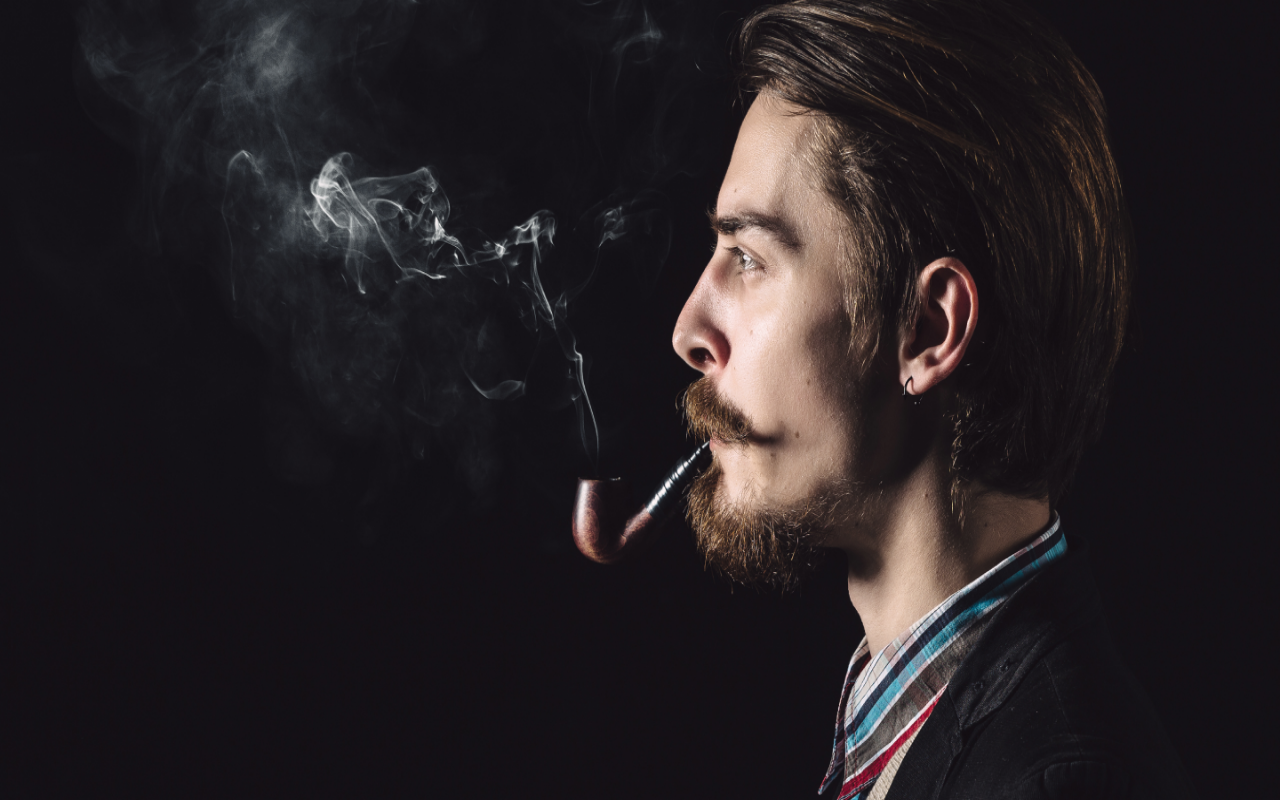
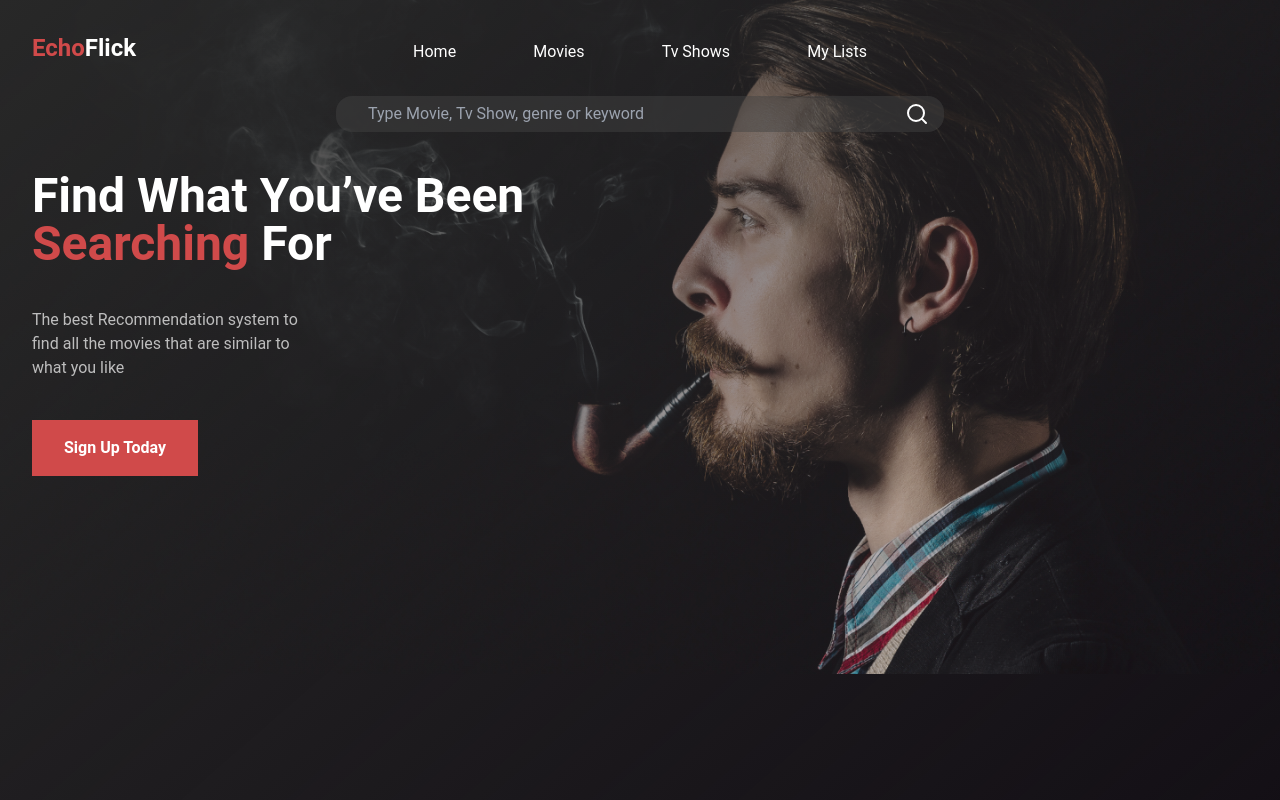
Before and after one commit to safwatyasser26/EchoFlick, a Next.js app: page / in a window 1280 px wide. Built offline with nearby package versions, Linux system fonts and the light colour scheme.

Commit message:
phase 0.1
home page

```diff
--- a/app/globals.css
+++ b/app/globals.css
@@ -1,10 +1,29 @@
 @tailwind base;
 @tailwind components;
 @tailwind utilities;
-
+@import url('https://fonts.googleapis.com/css2?family=Gravitas+One&family=Roboto:wght@100&display=swap');
 body {
   background-image: url('../public/background.png');
   background-repeat: no-repeat;
   background-attachment: fixed;
-  background-size: 100% 100%;
+  background-size: 100% auto;
+  z-index: -10;
+
 }
+
+.glossy {
+
+  z-index: -5;
+  top: 0;
+  left: 0;
+  background: linear-gradient(139deg, #282828 0%, rgba(0, 0, 0, 0) 100.91%);
+
+  width: 100svw;
+  height: 100svh;
+  position: fixed;
+  left: 0;
+}
+
+* {
+  font-family: 'Roboto', system-ui;
+}
--- a/app/layout.js
+++ b/app/layout.js
@@ -1,5 +1,6 @@
 import "./globals.css";
-
+import Header from '@components/Header';
+import SearchBox from '@components/SearchBox';
 export const metadata = {
   title: "EchoFlick",
   description: "Best AI Based Movie and Tv shows Recommender",
@@ -8,8 +9,13 @@ export const metadata = {
 export default function RootLayout({ children }) {
   return (
     <html lang="en">
-      <body className="">
+      <body className="bg-main_black text-white p-8">
+        <Header />
+        <SearchBox />
+        <div className="glossy"></div>
+        <main>
         {children}
+        </main>
       </body>
     </html>
   );
--- a/app/page.js
+++ b/app/page.js
@@ -1,5 +1,21 @@
+
 export default function Home() {
   return (
-    <></>
+    <main>
+      <div className="banner max-sm:text-center">
+        <p className="sm:text-5xl text-3xl font-bold mt-10">
+          Find What You’ve Been <br />{" "}
+          <span className="text-main_red">Searching</span> For
+        </p>
+        <p className="w-72 my-10 opacity-70 max-sm:mx-auto">
+          The best Recommendation system to find all the movies that are similar
+          to what you like
+        </p>
+        <button className="bg-main_red py-4 px-8 font-semibold mb-10">
+          Sign Up Today
+        </button>
+      </div>
+
+    </main>
   );
 }
--- /dev/null
+++ b/components/Header.js
@@ -0,0 +1,17 @@
+
+const Header = () => {
+  return (
+    <header className="header flex flex-row w-full ">
+        <h3 className="logo font-semibold text-2xl w-1/4 "><span className="text-main_red">Echo</span>Flick</h3>
+        <ul className="header-ul flex w-1/2 justify-evenly  mt-2">
+            <li key="home"><a>Home</a></li>
+            <li key="movies"><a>Movies</a></li>
+            <li key="tv"><a>Tv Shows</a></li>
+            <li key="lists"><a>My Lists</a></li>
+        </ul>
+    </header>
+  )
+}
+
+
+export default Header
--- /dev/null
+++ b/components/SearchBox.js
@@ -0,0 +1,17 @@
+'use client';
+import React from 'react'
+import '@styles/searchBox.css';
+
+const SearchBox = () => {
+  return (
+    <div className='text-center'>
+        <input
+        type='text'
+        placeholder='Type Movie, Tv Show, genre or keyword'
+        className='search  bg-[#4444447b] rounded-2xl w-1/2 p-1.5 pl-8 mt-8 m-auto'
+        />
+    </div>
+  )
+}
+
+export default SearchBox
--- a/jsconfig.json
+++ b/jsconfig.json
@@ -1,7 +1,7 @@
 {
   "compilerOptions": {
     "paths": {
-      "@/*": ["./*"]
+      "@*": ["./*"]
     }
   }
 }
--- /dev/null
+++ b/styles/searchBox.css
@@ -0,0 +1,6 @@
+.search {
+    background-image:  url('../public/search.svg');
+    background-repeat: no-repeat;
+    background-position: center right 15px;
+    background-size: 24px 24px;
+}
--- a/tailwind.config.js
+++ b/tailwind.config.js
@@ -10,6 +10,8 @@ module.exports = {
       colors: {
         background: "var(--background)",
         foreground: "var(--foreground)",
+        main_black: "#141016",
+        main_red: "#D04A4A"
       },
     },
   },
```
Also changed, not shown: public/search.svg (added).
